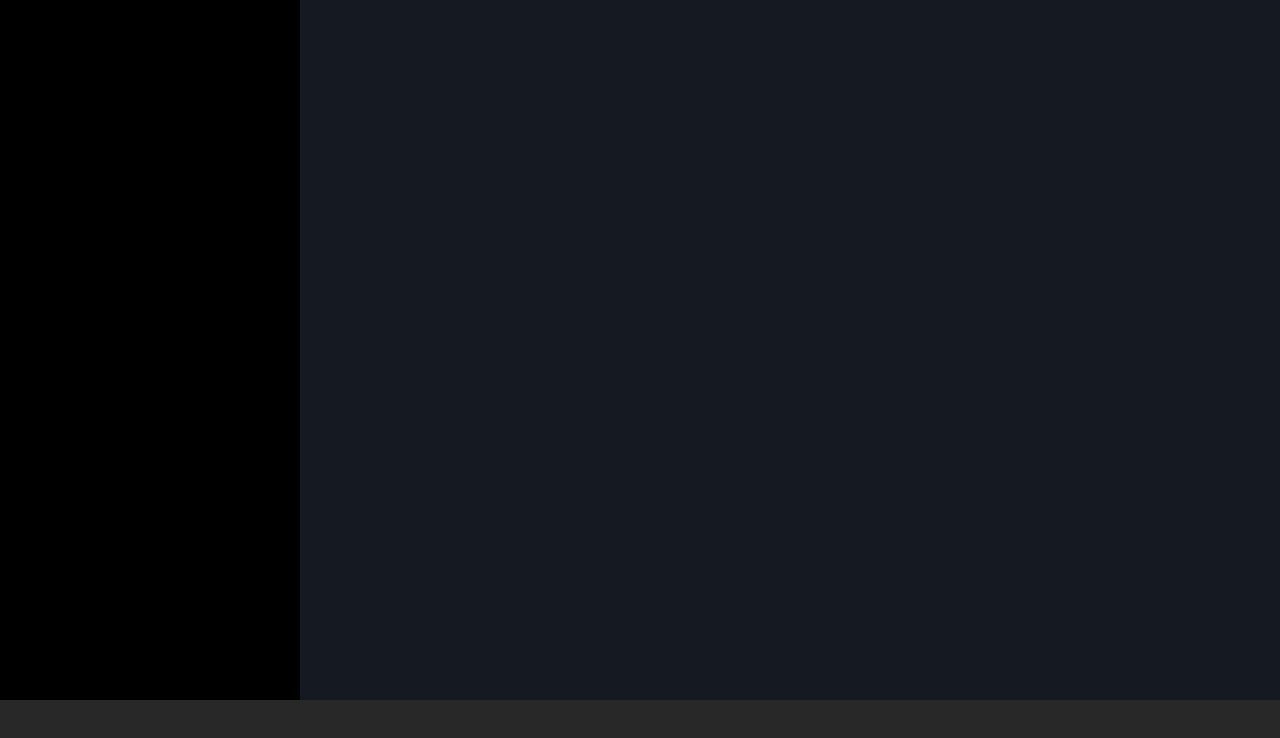
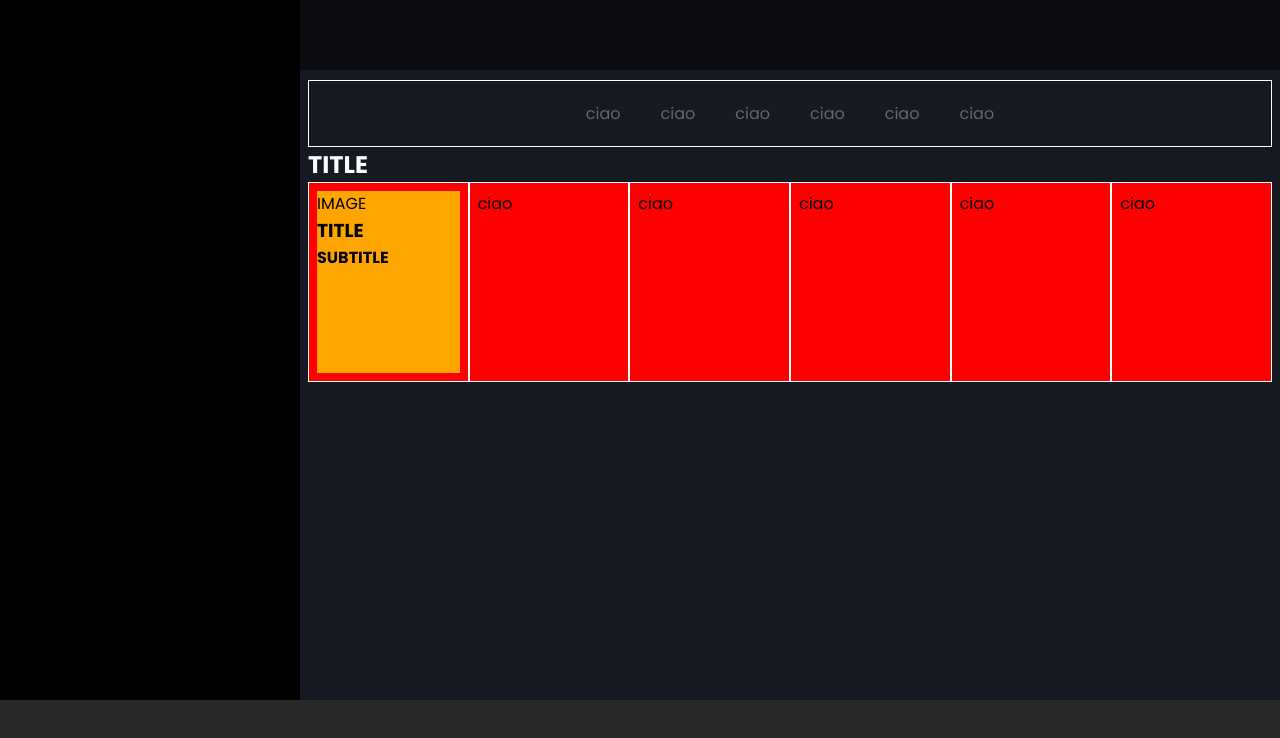
Before and after one commit to emanuelesacchetti/html-css-spotifyweb, a plain HTML site: page index.html in a window 1280 px wide. Drawn offline with Linux system fonts and the light colour scheme.

Commit message:
sistemata la call to action, la nav e la prima section

```diff
--- a/css/style.css
+++ b/css/style.css
@@ -3,7 +3,9 @@
     padding: 0;
     box-sizing: border-box;
 }
-
+html {
+    font-family: 'Poppins', sans-serif;
+}
 
 /*UTILITY*/
 
@@ -11,6 +13,7 @@
 .d-flex { display: flex; }
 .flex-between { justify-content: space-between; }
 .flex-wrap { flex-wrap: wrap; }
+.flex-center { justify-content: center; }
 
 /*root*/
 :root {
@@ -21,18 +24,36 @@
     --textWhite: #fbfbfb;
 }
 
+/*text*/
+.t-center { text-align: center; }
+.t-dec-none { text-decoration: none; }
+.list-none { list-style: none; }
+.t-white { color: var(--textWhite); }
+.t-gray { color: var(--textGray); }
+
+
+
+
+
+/*DEBUG*/
+.debug .main-nav {
+    border: 1px solid white;
+}
+.debug .card {
+    background-color: orange;
+    height: 100%;
+}
+.debug #recently ul li {
+    background-color: red;
+    border: 1px solid white;
+}
 
 
 
 
 
 
-
-
-
-
-
-
+/*CSS*/
 main {
     height: calc(100vh - 100px);
     background-color: var(--mainColor);
@@ -43,8 +64,34 @@ aside {
 }
 .main-content {
     width: calc(100% - 50px);
+    padding: 5rem 0.5rem ;
+}
+.cta {
+    height: 70px;
+    width: calc(100vw - 50px);
+    position: fixed;
+    top: 0;
+    left: 50px;
+    background-color: rgba(0, 0, 0, 0.5);
+    z-index: 999;
+}
+.main-nav {
+    width: 100%;
+}
+.main-nav li {
+    padding: 20px;
 }
 
+ /*recently*/
+
+#recently ul {
+    width: 100%;
+}
+#recently ul li {
+    padding: 0.5rem;
+    width: calc(100% / 2);
+    min-height: 200px;
+}
 footer {
     height: 100px;
     background-color: var(--footerColor);
@@ -70,6 +117,10 @@ footer {
     .main-content {
         width: calc(100% - 200px);
     }
+    .cta {
+        width: calc(100% - 200px);
+        left: 200px;
+    }
 }
 
 
@@ -82,6 +133,19 @@ footer {
     .main-content {
         width: calc(100% - 300px);
     }
+    .cta {
+        width: calc(100% - 300px);
+        left: 300px;
+    }
+    #recently ul li {
+        width: calc(100% / 4);
+    }
 }
 
 /*desktop grande*/
+
+@media screen and (min-width: 992px) {
+    #recently ul li {
+        width: calc(100% / 6);
+    }
+}
--- a/index.html
+++ b/index.html
@@ -6,17 +6,48 @@
     <meta http-equiv="X-UA-Compatible" content="IE=edge">
     <meta name="viewport" content="width=device-width, initial-scale=1.0">
     <link rel="stylesheet" href="css/style.css">
+    <link href="https://fonts.googleapis.com/css2?family=Poppins:ital,wght@0,100;0,200;0,300;0,400;0,500;0,600;0,700;0,800;0,900;1,300;1,400;1,500;1,600;1,700&display=swap" rel="stylesheet">
     <link rel="stylesheet" href="https://cdnjs.cloudflare.com/ajax/libs/font-awesome/6.3.0/css/all.min.css" integrity="sha512-SzlrxWUlpfuzQ+pcUCosxcglQRNAq/DZjVsC0lE40xsADsfeQoEypE+enwcOiGjk/bSuGGKHEyjSoQ1zVisanQ==" crossorigin="anonymous" referrerpolicy="no-referrer" />
     <title>spotify web</title>
 </head>
 
-<body>
+<body class="debug">
     <main class="d-flex">
+
         <aside class="sidebar">
 
         </aside>
         <div class="main-content">
+            <div class="cta">                            <!--CALL TO ACTION-->
 
+            </div>
+            <nav class="main-nav">
+                <ul class="d-flex flex-center flex-wrap list-none t-gray">
+                    <li>ciao</li>
+                    <li>ciao</li>
+                    <li>ciao</li>
+                    <li>ciao</li>
+                    <li>ciao</li>
+                    <li>ciao</li>
+                </ul>
+            </nav>
+            <section id="recently">
+                <h2 class="t-white">TITLE</h2>
+                <ul class="d-flex flex-wrap list-none">
+                    <li>
+                        <div class="card">
+                            <div>IMAGE</div>
+                            <h3>TITLE</h3>
+                            <h4>SUBTITLE</h4>
+                        </div>
+                    </li>
+                    <li>ciao</li>
+                    <li>ciao</li>
+                    <li>ciao</li>
+                    <li>ciao</li>
+                    <li>ciao</li>
+                </ul>
+            </section>
         </div>
     </main>
 
```
